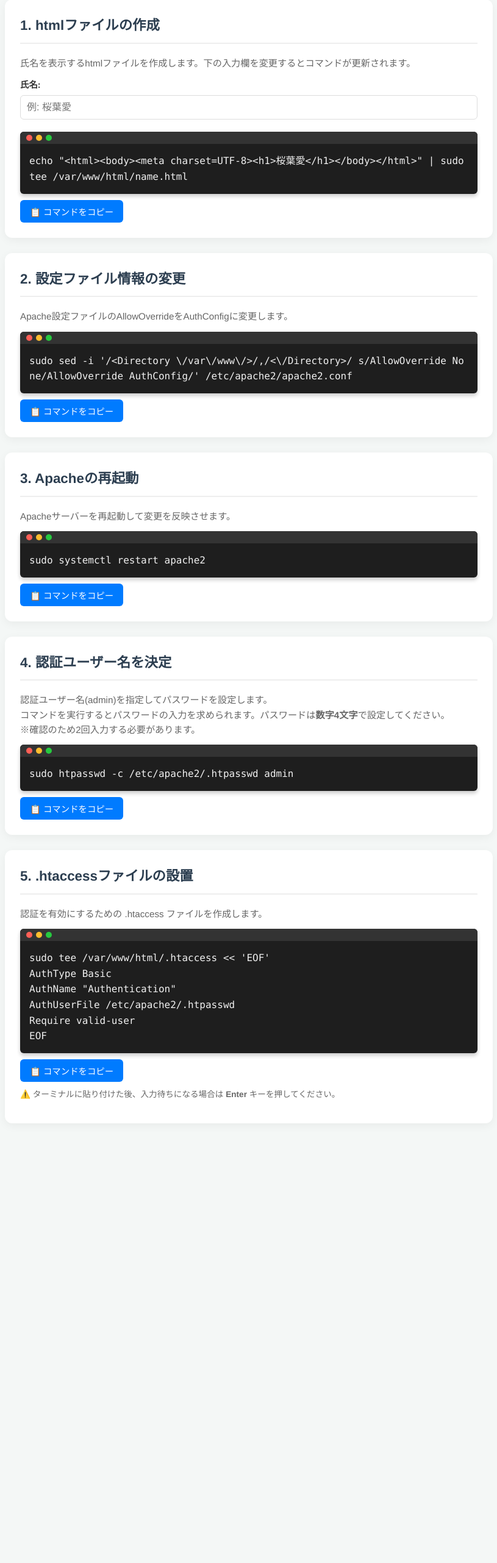
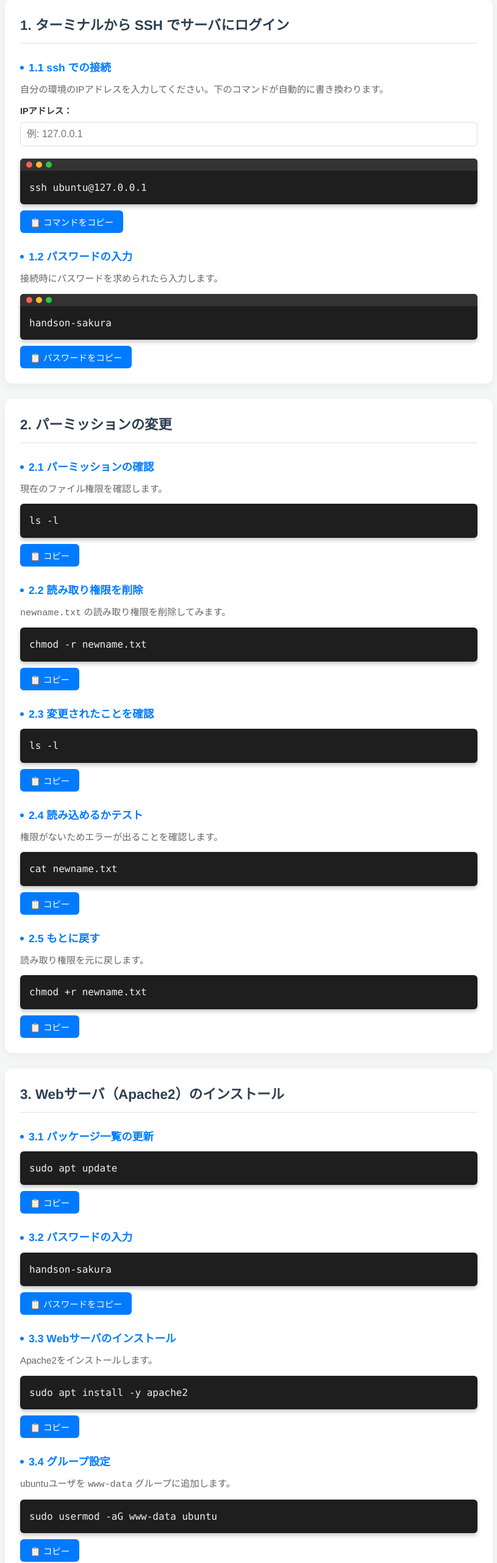
Before and after one commit to vtmacs/kosen, a plain HTML site: page cloud_basic_auth.html in a window 1280 px wide. Shown: the part 180-2743 px from the top of the page at 61% size, without its empty margins (232-1047 px from the left). Before the commit the page ends 2067 px from the top, so only its background shows below. Drawn offline with Linux system fonts and the light colour scheme.

Commit message:
Update cloud_basic_auth.html

```diff
--- a/cloud_basic_auth.html
+++ b/cloud_basic_auth.html
@@ -3,7 +3,7 @@
 <head>
     <meta charset="UTF-8">
     <meta name="viewport" content="width=device-width, initial-scale=1.0">
-    <title>Basic認証設定</title>
+    <title>クラウド基礎② Linuxコマンド手順書</title>
     <style>
         :root {
             --primary-color: #007BFF;
@@ -84,6 +84,15 @@
             margin-right: 8px;
         }
 
+        h4 {
+            color: #e67e22;
+            background: #fff3e0;
+            padding: 10px;
+            border-radius: 4px;
+            font-size: 0.9rem;
+            margin-top: 10px;
+        }
+
         p.description {
             font-size: 0.95rem;
             color: var(--text-muted);
@@ -98,21 +107,27 @@
             font-size: 0.9rem;
         }
 
-        input[type="text"] {
+        input[type="text"], textarea {
             width: 100%;
             padding: 10px;
             border: 1px solid #ddd;
             border-radius: 6px;
             font-size: 1rem;
-            box-sizing: border-box;
+            box-sizing: border-box; /* パディングを含めた幅にする */
             margin-bottom: 10px;
             transition: border-color 0.3s;
         }
 
-        input[type="text"]:focus {
+        input[type="text"]:focus, textarea:focus {
             border-color: var(--primary-color);
             outline: none;
             box-shadow: 0 0 0 3px rgba(0,123,255,0.1);
+        }
+
+        textarea {
+            height: 80px;
+            resize: vertical;
+            font-family: monospace;
         }
 
         /* ターミナル風コードブロック */
@@ -147,8 +162,14 @@
             overflow-x: auto;
             font-family: 'Consolas', 'Monaco', 'Courier New', monospace;
             font-size: 1rem;
-            white-space: pre-wrap;
+            white-space: pre-wrap; /* 長い行を折り返す */
             word-break: break-all;
+        }
+
+        /* ユーザー入力部分を強調するためのクラス（任意） */
+        .highlight-var {
+            color: #4caf50;
+            font-weight: bold;
         }
 
         /* ボタンのデザイン */
@@ -200,93 +221,203 @@
             transform: translateY(0);
         }
 
+        /* 特別なセクション（挑戦状） */
+        .challenge-section {
+            background: linear-gradient(to right bottom, #2c3e50, #4ca1af);
+            color: white;
+        }
+        .challenge-section h2, .challenge-section h3, .challenge-section p {
+            color: white;
+            border-color: rgba(255,255,255,0.3);
+        }
+        .challenge-section h3::before {
+            background-color: #fff;
+        }
+        .challenge-section button {
+            background-color: #fff;
+            color: #2c3e50;
+        }
+        .challenge-section button:hover {
+            background-color: #f0f0f0;
+        }
+
     </style>
 </head>
 <body>
 
 <div class="container">
-    <h1>Basic認証設定</h1>
+    <h1>クラウド基礎② Linuxコマンド手順書</h1>
     <p class="intro-text">各コマンドの下にある入力欄を使って動的にコマンドを変更できます。<br>「コピー」ボタンでコマンドをクリップボードにコピーし、ターミナルへ貼り付けてください。</p>
 
-    <!-- 1. htmlファイルの作成 -->
+    <!-- IPアドレス設定 -->
     <div class="command-section">
-        <h2>1. htmlファイルの作成</h2>
-        <p class="description">氏名を表示するhtmlファイルを作成します。下の入力欄を変更するとコマンドが更新されます。</p>
+        <h2>1. ターミナルから SSH でサーバにログイン</h2>
 
-        <label for="username">氏名:</label>
-        <input type="text" id="username" placeholder="例: 桜葉愛" oninput="updateCommand1()">
+        <h3>1.1 ssh での接続</h3>
+        <p class="description">自分の環境のIPアドレスを入力してください。下のコマンドが自動的に書き換わります。</p>
+
+        <label for="IP">IPアドレス：</label>
+        <input type="text" id="IP" placeholder="例: 127.0.0.1" oninput="updateIP(); updateIP2();">
 
         <div class="terminal-window">
             <div class="terminal-header">
                 <div class="dot red"></div><div class="dot yellow"></div><div class="dot green"></div>
             </div>
-            <pre id="cmd1">echo "&lt;html&gt;&lt;body&gt;&lt;meta charset=UTF-8&gt;&lt;h1&gt;桜葉愛&lt;/h1&gt;&lt;/body&gt;&lt;/html&gt;" | sudo tee /var/www/html/name.html</pre>
+            <pre id="cmd1">ssh ubuntu@127.0.0.1</pre>
         </div>
         <button onclick="copyToClipboard('cmd1')">📋 コマンドをコピー</button>
+
+        <h3>1.2 パスワードの入力</h3>
+        <p class="description">接続時にパスワードを求められたら入力します。</p>
+        <div class="terminal-window">
+            <div class="terminal-header"><div class="dot red"></div><div class="dot yellow"></div><div class="dot green"></div></div>
+            <pre id="cmd1p">handson-sakura</pre>
+        </div>
+        <button onclick="copyToClipboard('cmd1p')">📋 パスワードをコピー</button>
     </div>
 
 
-    <!-- 2. 設定ファイル情報の変更 -->
+    <!-- パーミッションの確認 -->
     <div class="command-section">
-        <h2>2. 設定ファイル情報の変更</h2>
-        <p class="description">Apache設定ファイルのAllowOverrideをAuthConfigに変更します。</p>
+        <h2>2. パーミッションの変更</h2>
+
+        <h3>2.1 パーミッションの確認</h3>
+        <p class="description">現在のファイル権限を確認します。</p>
+        <div class="terminal-window">
+            <pre id="cmd2">ls -l</pre>
+        </div>
+        <button onclick="copyToClipboard('cmd2')">📋 コピー</button>
+
+        <h3>2.2 読み取り権限を削除</h3>
+        <p class="description"><code>newname.txt</code> の読み取り権限を削除してみます。</p>
+        <div class="terminal-window">
+            <pre id="cmd2a">chmod -r newname.txt</pre>
+        </div>
+        <button onclick="copyToClipboard('cmd2a')">📋 コピー</button>
+
+        <h3>2.3 変更されたことを確認</h3>
+        <div class="terminal-window">
+            <pre id="cmd2b">ls -l</pre>
+        </div>
+        <button onclick="copyToClipboard('cmd2b')">📋 コピー</button>
+
+        <h3>2.4 読み込めるかテスト</h3>
+        <p class="description">権限がないためエラーが出ることを確認します。</p>
+        <div class="terminal-window">
+            <pre id="cmd2c">cat newname.txt</pre>
+        </div>
+        <button onclick="copyToClipboard('cmd2c')">📋 コピー</button>
+
+        <h3>2.5 もとに戻す</h3>
+        <p class="description">読み取り権限を元に戻します。</p>
+        <div class="terminal-window">
+            <pre id="cmd2d">chmod +r newname.txt</pre>
+        </div>
+        <button onclick="copyToClipboard('cmd2d')">📋 コピー</button>
+    </div>
+
+    <!-- Apacheのインストール -->
+    <div class="command-section">
+        <h2>3. Webサーバ（Apache2）のインストール</h2>
+
+        <h3>3.1 パッケージ一覧の更新</h3>
+        <div class="terminal-window">
+            <pre id="cmd3">sudo apt update</pre>
+        </div>
+        <button onclick="copyToClipboard('cmd3')">📋 コピー</button>
+
+        <h3>3.2 パスワードの入力</h3>
+        <div class="terminal-window">
+            <pre id="cmd3a">handson-sakura</pre>
+        </div>
+        <button onclick="copyToClipboard('cmd3a')">📋 パスワードをコピー</button>
+
+        <h3>3.3 Webサーバのインストール</h3>
+        <p class="description">Apache2をインストールします。</p>
+        <div class="terminal-window">
+            <pre id="cmd3b">sudo apt install -y apache2</pre>
+        </div>
+        <button onclick="copyToClipboard('cmd3b')">📋 コピー</button>
+
+        <h3>3.4 グループ設定</h3>
+        <p class="description">ubuntuユーザを <code>www-data</code> グループに追加します。</p>
+        <div class="terminal-window">
+            <pre id="cmd3c">sudo usermod -aG www-data ubuntu</pre>
+        </div>
+        <button onclick="copyToClipboard('cmd3c')">📋 コピー</button>
+
+        <h3>3.5 所有権の変更</h3>
+        <p class="description">ドキュメントルートの所有権を変更し、書き込み可能にします。</p>
+        <div class="terminal-window">
+            <pre id="cmd3d">sudo chown -R ubuntu:www-data /var/www/html</pre>
+        </div>
+        <button onclick="copyToClipboard('cmd3d')">📋 コピー</button>
+
+        <h3>3.6 確認</h3>
+        <div class="terminal-window">
+            <pre id="cmd3e">ls -l /var/www/html</pre>
+        </div>
+        <button onclick="copyToClipboard('cmd3e')">📋 コピー</button>
+    </div>
+
+    <!-- オリジナルコンテンツの作成 -->
+    <div class="command-section">
+        <h2>4. オリジナルコンテンツの作成</h2>
+        <p class="description">
+            Webサイトに表示するメッセージを入力してください。<br>
+            ※ 改行は <code>&lt;br&gt;</code> と入力しないとブラウザ上で改行されません。
+        </p>
+
+        <label for="message">メッセージ：</label>
+        <textarea id="message" placeholder="Hello World!<br>&#10;Enjoy Black Friday!" oninput="updateMessage()"></textarea>
+
+        <p class="description">以下のコマンドでファイルが作成されます（コピーして貼り付けるだけでOKです）。</p>
         <div class="terminal-window">
             <div class="terminal-header">
                 <div class="dot red"></div><div class="dot yellow"></div><div class="dot green"></div>
             </div>
-            <pre id="cmd2">sudo sed -i '/&lt;Directory \/var\/www\/&gt;/,/&lt;\/Directory&gt;/ s/AllowOverride None/AllowOverride AuthConfig/' /etc/apache2/apache2.conf</pre>
-        </div>
-        <button onclick="copyToClipboard('cmd2')">📋 コマンドをコピー</button>
-    </div>
-
-    <!-- 3. Apacheの再起動 -->
-    <div class="command-section">
-        <h2>3. Apacheの再起動</h2>
-        <p class="description">Apacheサーバーを再起動して変更を反映させます。</p>
-        <div class="terminal-window">
-            <div class="terminal-header">
-                <div class="dot red"></div><div class="dot yellow"></div><div class="dot green"></div>
-            </div>
-            <pre id="cmd3">sudo systemctl restart apache2</pre>
-        </div>
-        <button onclick="copyToClipboard('cmd3')">📋 コマンドをコピー</button>
-    </div>
-
-    <!-- 4. 認証ユーザー名を決定 -->
-    <div class="command-section">
-        <h2>4. 認証ユーザー名を決定</h2>
-        <p class="description">
-            認証ユーザー名(admin)を指定してパスワードを設定します。<br>
-            コマンドを実行するとパスワードの入力を求められます。パスワードは<strong>数字4文字</strong>で設定してください。<br>
-            ※確認のため2回入力する必要があります。
-        </p>
-        <div class="terminal-window">
-            <div class="terminal-header">
-                <div class="dot red"></div><div class="dot yellow"></div><div class="dot green"></div>
-            </div>
-            <pre id="cmd4">sudo htpasswd -c /etc/apache2/.htpasswd admin</pre>
+<pre id="cmd4">cat &lt;&lt; 'EOF' &gt; /var/www/html/mysite.html
+Hello World!&lt;br&gt;
+Enjoy Black Friday!
+EOF
+</pre>
         </div>
         <button onclick="copyToClipboard('cmd4')">📋 コマンドをコピー</button>
     </div>
 
-    <!-- 5. .htaccessファイルの設置 -->
+    <!-- ブラウザからアクセス -->
     <div class="command-section">
-        <h2>5. .htaccessファイルの設置</h2>
-        <p class="description">認証を有効にするための .htaccess ファイルを作成します。</p>
+        <h2>5. ブラウザで確認</h2>
+        <p class="description">作成したWebページにアクセスしてみましょう。</p>
+        <div class="terminal-window" style="background: #fff; border: 1px solid #ddd;">
+            <pre id="cmd5" style="color: #007BFF; background: #fff;">http://127.0.0.1/mysite.html</pre>
+        </div>
+        <button onclick="copyToClipboard('cmd5')">🔗 URLをコピー</button>
+        <h4>💡 コピーしたURLをブラウザのアドレスバーに貼り付けて移動してください。</h4>
+    </div>
+
+    <!-- 怪盗shimaからの挑戦状 -->
+    <div class="command-section challenge-section">
+        <h2>EX. 怪盗shimaからの挑戦状</h2>
+        <p>ここからは応用編です。謎を解き明かしましょう。</p>
+
+        <h3>EX.1 課題ファイルのダウンロード</h3>
         <div class="terminal-window">
-            <div class="terminal-header">
-                <div class="dot red"></div><div class="dot yellow"></div><div class="dot green"></div>
-            </div>
-<pre id="cmd5">sudo tee /var/www/html/.htaccess << 'EOF'
-AuthType Basic
-AuthName "Authentication"
-AuthUserFile /etc/apache2/.htpasswd
-Require valid-user
-EOF
-</pre>
+            <pre id="cmdEX1">curl -O https://raw.githubusercontent.com/vtmacs/kosen/main/setup_kadai.sh</pre>
         </div>
-        <button onclick="copyToClipboard('cmd5')">📋 コマンドをコピー</button>
-        <p class="description" style="margin-top: 10px; font-size: 0.85em;">⚠️ ターミナルに貼り付けた後、入力待ちになる場合は <strong>Enter</strong> キーを押してください。</p>
+        <button onclick="copyToClipboard('cmdEX1')">📋 コピー</button>
+
+        <h3>EX.2 課題ファイルの実行</h3>
+        <div class="terminal-window">
+            <pre id="cmdEX2">sudo bash ./setup_kadai.sh</pre>
+        </div>
+        <button onclick="copyToClipboard('cmdEX2')">📋 コピー</button>
+
+        <h3>EX.3 プロローグの確認</h3>
+        <div class="terminal-window">
+            <pre id="cmdEX3">cat /usr/share/kadai/prologue.txt</pre>
+        </div>
+        <button onclick="copyToClipboard('cmdEX3')">📋 コピー</button>
     </div>
 
 </div>
@@ -294,19 +425,47 @@ EOF
 <div id="hidden-text">✅ コピーしました！</div>
 
 <script>
-    // ユーザー名に合わせてコマンドを動的に更新する
-    function updateCommand1() {
-        const username = document.getElementById("username").value || "桜葉愛";
-        // 安全に文字列を埋め込む
-        const command = `echo "<html><body><meta charset=UTF-8><h1>${username}</h1></body></html>" | sudo tee /var/www/html/name.html`;
+    // IPアドレスに合わせてコマンドを動的に更新する
+    function updateIP() {
+        const inputVal = document.getElementById("IP").value;
+        // 入力が空の場合はデフォルト値を表示に使用するが、ロジックとしては空なら空のまま
+        const displayIP = inputVal ? inputVal : "127.0.0.1";
+
+        const command = `ssh ubuntu@${displayIP}`;
         document.getElementById("cmd1").innerText = command;
+    }
+
+    // IPアドレスに合わせてURLを動的に更新する
+    function updateIP2() {
+        const inputVal = document.getElementById("IP").value;
+        const displayIP = inputVal ? inputVal : "127.0.0.1";
+
+        const command = `http://${displayIP}/mysite.html`;
+        document.getElementById("cmd5").innerText = command;
+    }
+
+    // メッセージに合わせてコマンドを動的に更新する
+    function updateMessage() {
+        let message = document.getElementById("message").value;
+        if(!message) {
+            message = "Hello World!<br>\nEnjoy Black Friday!";
+        }
+
+        // HTMLエスケープ処理（簡易的）
+        // ユーザーが <br> と書いたものをそのまま表示用に使うため、ここではあえて最小限に
+
+        const command = `cat << 'EOF' > /var/www/html/mysite.html
+${message}
+EOF`;
+        document.getElementById("cmd4").innerText = command;
     }
 
     // クリップボードにコピーする関数
     function copyToClipboard(elementId) {
         const text = document.getElementById(elementId).innerText;
+        const popup = document.getElementById('hidden-text');
 
-        // Clipboard APIが利用可能な場合
+        // Clipboard API
         if (navigator.clipboard) {
             navigator.clipboard.writeText(text).then(() => {
                 showPopup();
@@ -316,7 +475,6 @@ EOF
         }
     }
 
-    // ポップアップを表示する関数
     function showPopup() {
         const popup = document.getElementById('hidden-text');
         popup.classList.add('show');
@@ -329,7 +487,7 @@ EOF
         }, 2000);
     }
 
-    // Clipboard APIが使えない場合のフォールバック
+    // 古いブラウザなどのためのフォールバック
     function fallbackCopy(text) {
         const textarea = document.createElement("textarea");
         textarea.value = text;
@@ -339,7 +497,7 @@ EOF
             document.execCommand("copy");
             showPopup();
         } catch (err) {
-            alert("コピーに失敗しました: " + err);
+            alert("コピーに失敗しました");
         }
         document.body.removeChild(textarea);
     }
```
